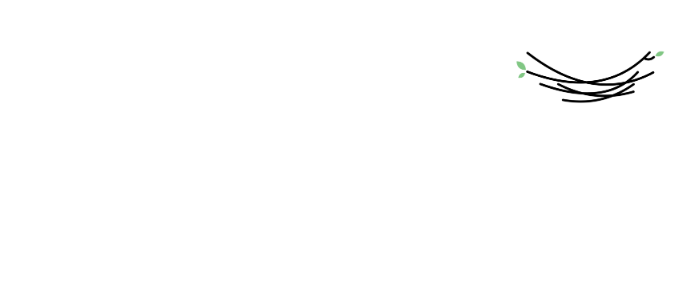
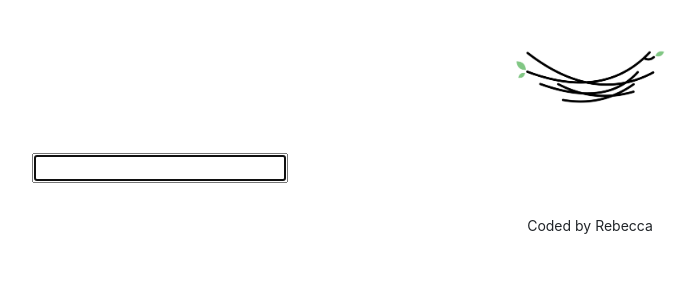
Before and after one commit to BexCdz/dictionary-project, a React (Create React App) app: page / in a window 1280 px wide. Shown: the top 300 px of the page, without its empty margins (50-745 px from the left). Built offline with nearby package versions, Linux system fonts and the light colour scheme.

Commit message:
Set up dictionary component with state for Keyword

```diff
--- a/src/App.css
+++ b/src/App.css
@@ -9,3 +9,8 @@
   margin: 0 auto;
 
 }
+
+.App-footer{
+  text-align: center;
+  margin: 30px 0;
+}
--- a/src/App.js
+++ b/src/App.js
@@ -1,14 +1,20 @@
 
 import logo from "./logo.png"
 import './App.css';
+import Dictionary from "./Dictionary"
 
  export default function App() {
   return (
     <div className="App">
+      <div className="container">
       <header className="App-header">
-
       <img src={logo} className="App-logo img-fluid"  alt="logo" />
       </header>
+      <main>
+        <Dictionary/>
+      </main>
+      <footer className="App-footer"><small>Coded by Rebecca</small></footer>
+      </div>
     </div>
   );
 }
--- /dev/null
+++ b/src/Dictionary.css
@@ -0,0 +1,3 @@
+.Dictionary {
+
+}
--- /dev/null
+++ b/src/Dictionary.js
@@ -0,0 +1,21 @@
+import React, { useState } from "react";
+import "./Dictionary.css"
+
+export default function Dictionary(){
+    let [keyword, setKeyword] = useState("")
+
+    function search(event){
+        event.preventDefault()
+        alert (`Searching for ${keyword} definition`)
+    }
+        function handleKeywordChange(event){
+
+            setKeyword(event.target.value)
+
+    }
+    return <div className="Dictionary">
+        <form onSubmit={search}>
+            <input type="search" autoFocus={true} onChange={handleKeywordChange} value={keyword}/>
+        </form>
+        </div>
+}
```
